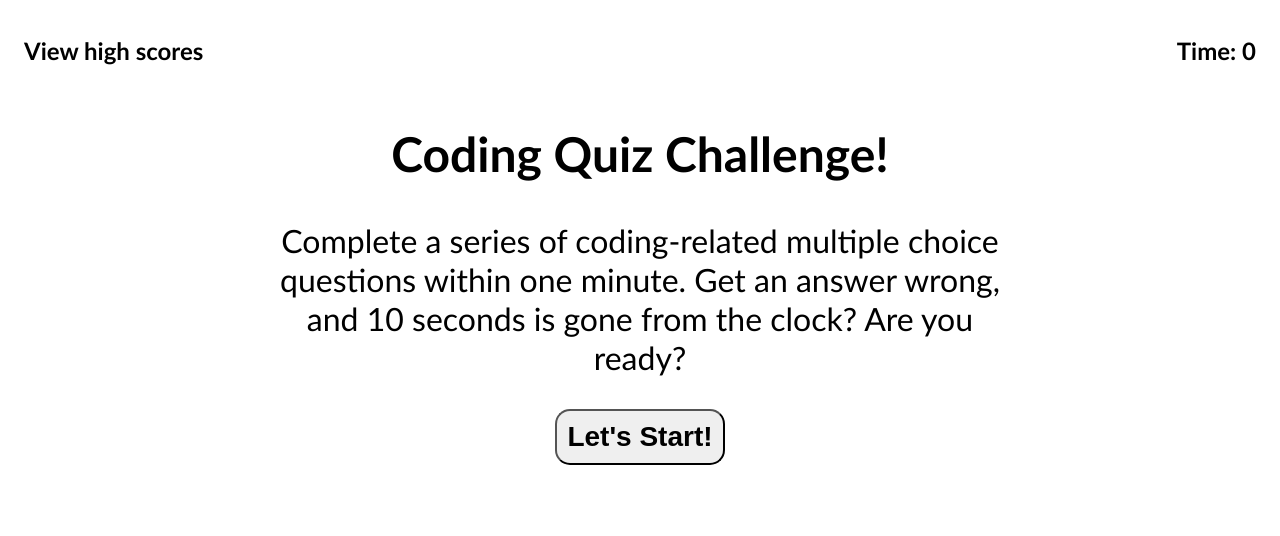
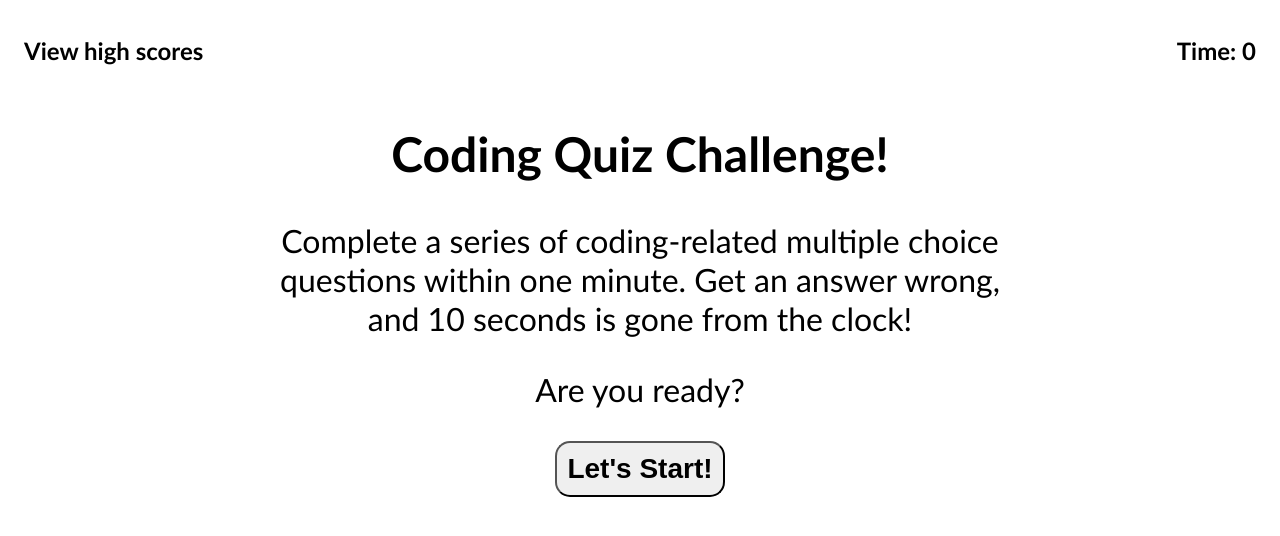
Before and after one commit to cntrieu/coding-quiz, a plain HTML site: page index.html in a window 1280 px wide. Drawn offline with Linux system fonts and the light colour scheme.

Commit message:
added adjustments

```diff
--- a/assets/script.js
+++ b/assets/script.js
@@ -274,3 +274,9 @@ highScoreBtn.addEventListener("click", viewHighScores);
 
 // On window load, call init which hides other displays except for start page
 init();
+
+
+
+
+// TO DO:
+// change the wrong and correct responses to HTML elements instead of appending
--- a/index.html
+++ b/index.html
@@ -20,7 +20,8 @@
     <main>
     <section id="start-page">
         <h1>Coding Quiz Challenge!</h1>
-        <p>Complete a series of coding-related multiple choice questions within one minute. Get an answer wrong, and 10 seconds is gone from the clock? Are you ready?</p>
+        <p>Complete a series of coding-related multiple choice questions within one minute. Get an answer wrong, and 10 seconds is gone from the clock!</p>
+        <p>Are you ready?</p>
         <button id="start-btn">Let's Start!</button>
 
     </section>
```
